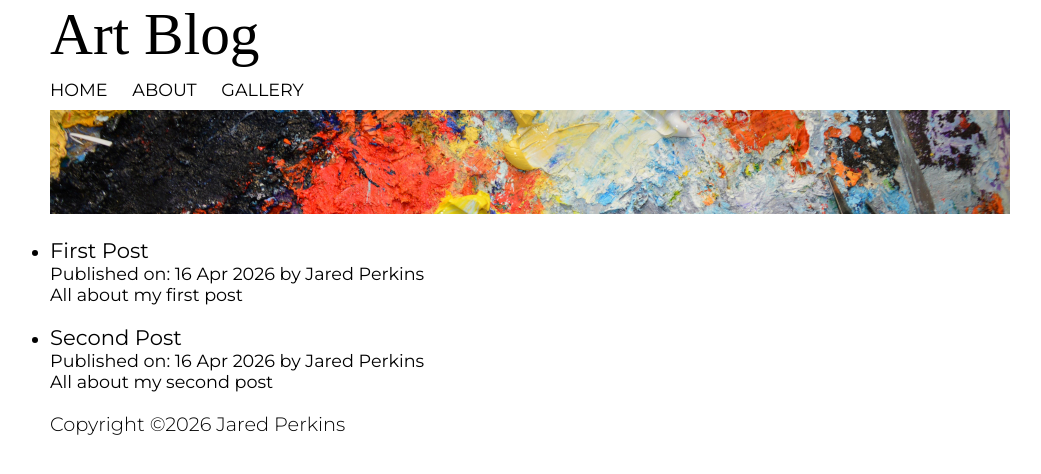
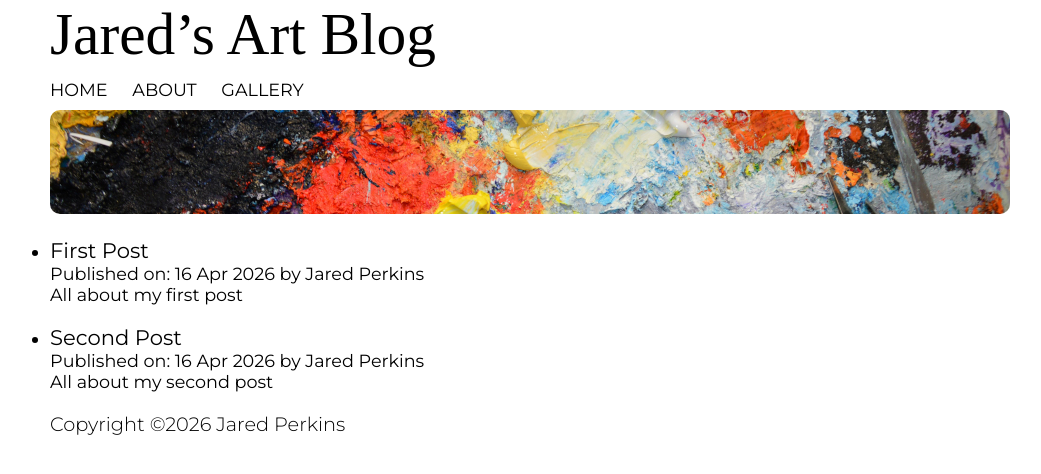
Before and after one commit to MemphisThoth/artworkblog, an Eleventy site: page src/index.html in a window 1280 px wide. Shown: the whole page, without its empty margins (110-1151 px from the left). Built offline with nearby package versions, Linux system fonts and the light colour scheme; Eleventy itself is replaced by a stand-in of ours; files that its build step writes are made by us from their sources; a web font is replaced by a local one.

Commit message:
Applied more styles. Changed the title of the blog.

```diff
--- a/pcss/base.css
+++ b/pcss/base.css
@@ -8,3 +8,7 @@ body {
 .brand {
     font-family: var(--brand-font);
 }
+
+header img {
+    border-radius: 10px;
+}
--- a/pcss/layout.css
+++ b/pcss/layout.css
@@ -8,3 +8,9 @@
 p + p {
     margin-top: 20px;
 }
+
+@media (width < 960px) {
+    body {
+        margin: 10px;
+    }
+}
--- a/pcss/reset.css
+++ b/pcss/reset.css
@@ -7,3 +7,7 @@
     padding: 0;
     box-sizing: border-box;
 }
+
+img {
+    width: 100%;
+}
--- a/src/_templates/partials/header.html
+++ b/src/_templates/partials/header.html
@@ -1,5 +1,5 @@
 <header>
-    <h1 class="brand">Art Blog</h1>
+    <h1 class="brand">Jared&rsquo;s Art Blog</h1>
     <nav>
         <ul>
             <li><a href="/">Home</a></li>
--- a/src/assets/styles/style.css
+++ b/src/assets/styles/style.css
@@ -19,6 +19,9 @@
     padding: 0;
     box-sizing: border-box;
 }
+img {
+    width: 100%;
+}
 /* global styles */
 body {
     color: black;
@@ -29,6 +32,9 @@ body {
 .brand {
     font-family: "Viaoda Libre", serif;
     font-family: var(--brand-font);
+}
+header img {
+    border-radius: 10px;
 }
 /* typography styles */
 html {
@@ -64,6 +70,11 @@ p {
 }
 p + p {
     margin-top: 20px;
+}
+@media (max-width: 959.98px) {
+    body {
+        margin: 10px;
+    }
 }
 /* Navigation Styles */
 nav {
```
Also changed, not shown: src/_templates/partials/header-blog-page.html (+1 -1 lines).
